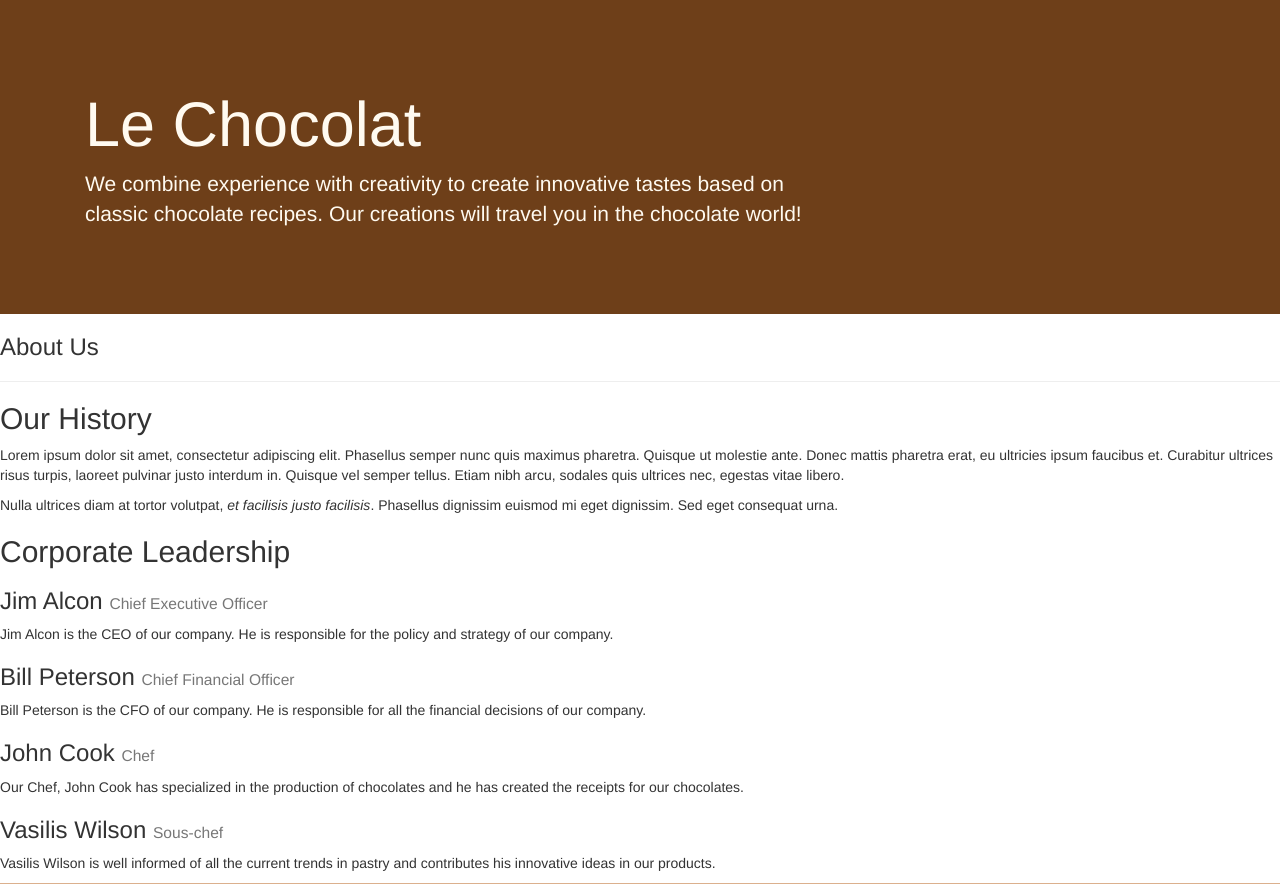
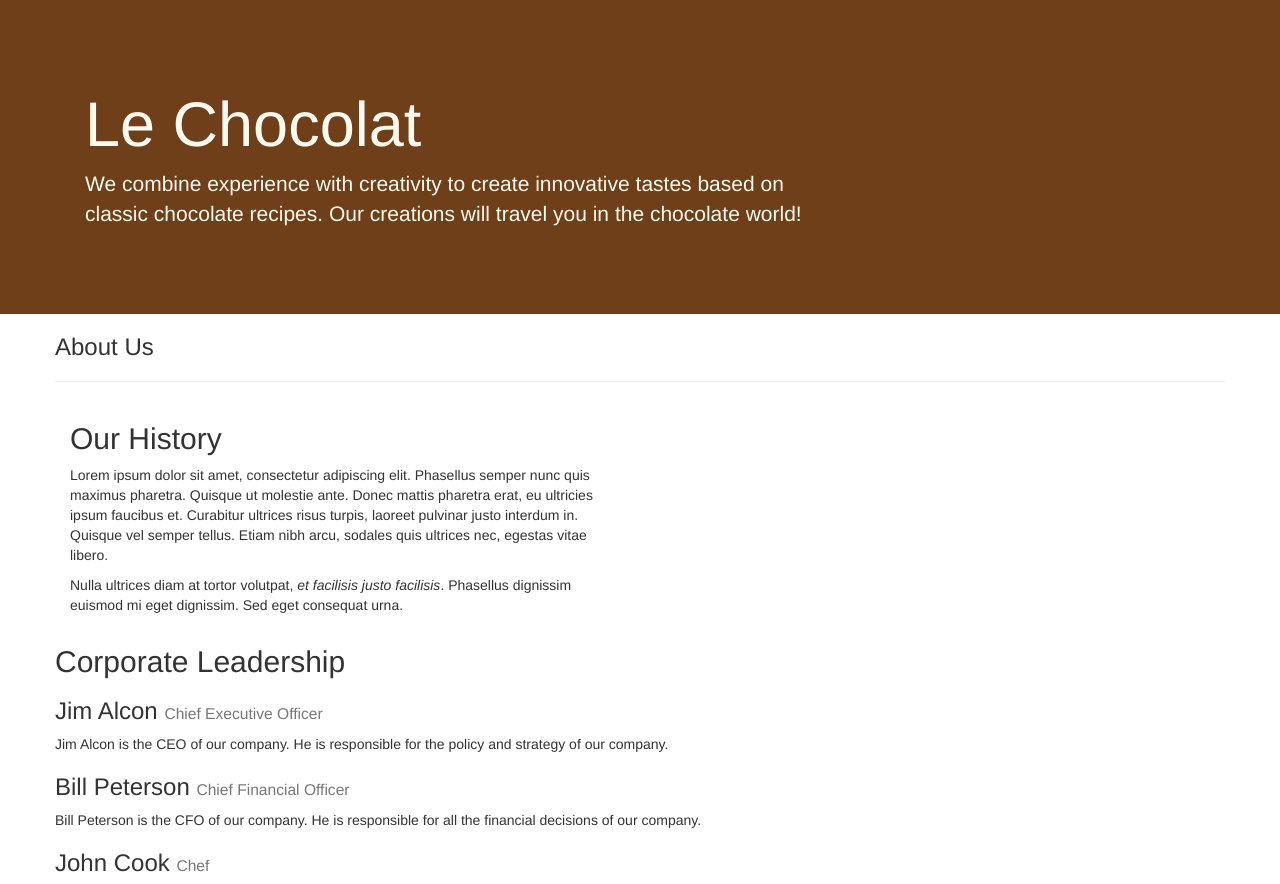
Before and after one commit to harasoilem/LeChocolat, a plain HTML site: page aboutus.html in a window 1280 px wide. Shown: the top 884 px of the page. Drawn offline with nearby package versions, Linux system fonts and the light colour scheme.

Commit message:
Bootstrap Assignment 1 Task 2

```diff
--- a/aboutus.html
+++ b/aboutus.html
@@ -28,27 +28,27 @@
         </div>
     </header>
 
-    <div>
-        <div>
-            <div>
+    <div class="container">
+        <div class="row">
+            <div class="col-12">
                <h3>About Us</h3>
                <hr>
             </div>
         </div>
 
-        <div>
-            <div>
+        <div class="row">
+            <div class="col-12 col-sm-6">
                 <h2>Our History</h2>
                 <p>Lorem ipsum dolor sit amet, consectetur adipiscing elit. Phasellus semper nunc quis maximus pharetra. Quisque ut molestie ante. Donec mattis pharetra erat, eu ultricies ipsum faucibus et. Curabitur ultrices risus turpis, laoreet pulvinar justo interdum in. Quisque vel semper tellus. Etiam nibh arcu, sodales quis ultrices nec, egestas vitae libero. </p>
                 <p>Nulla ultrices diam at tortor volutpat, <em>et facilisis justo facilisis</em>. Phasellus dignissim euismod mi eget dignissim. Sed eget consequat urna. </p>
             </div>
-            <div>
+            <div >
             </div>
         </div>
 
 
-        <div>
-            <div>
+        <div class="row">
+            <div class="col col-sm">
                 <h2>Corporate Leadership</h2>
                 <h3>Jim Alcon <small>Chief Executive Officer </small></h3>
                 <p>Jim Alcon is the CEO of our company. He is responsible for the policy and strategy of our company. </p>
```
